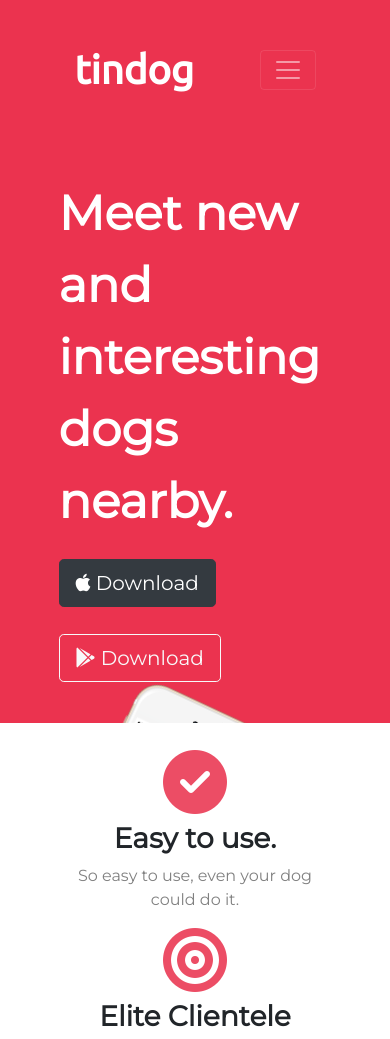
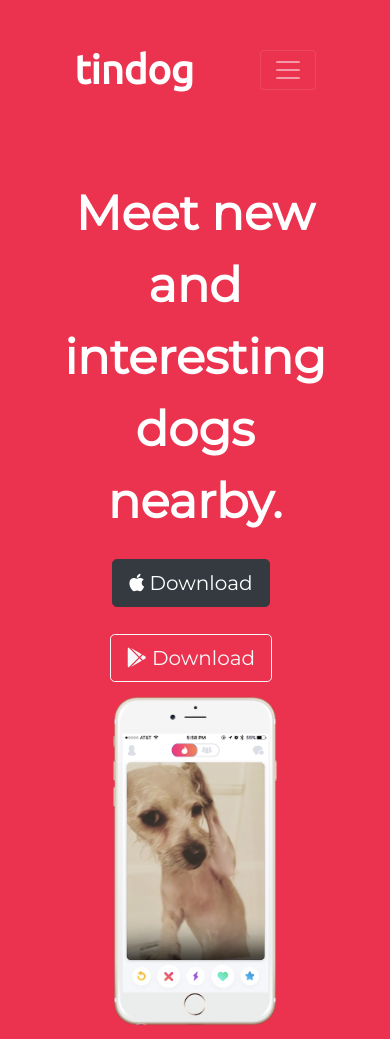
Before and after one commit to ghettobeats/The-Complete-2022-Web-Development-Bootcamp, a plain HTML site: page index.html in a window 390 px wide. Shown: the top 1039 px of the page. Drawn offline with nearby package versions, Linux system fonts and the light colour scheme.

Commit message:
media queries

```diff
--- a/css/styles.css
+++ b/css/styles.css
@@ -110,3 +110,14 @@
 .pricing-column{
     padding: 3% 2%;
 }
+
+/* Media queries */
+@media (max-width: 1028px){
+    #title{
+        text-align: center;
+    }
+    .title-image{
+        position: static;
+        transform: rotate(0);
+    }
+}
```
